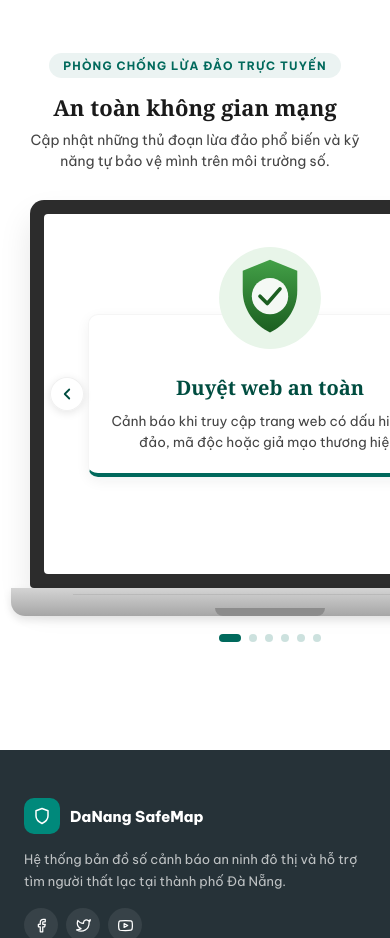
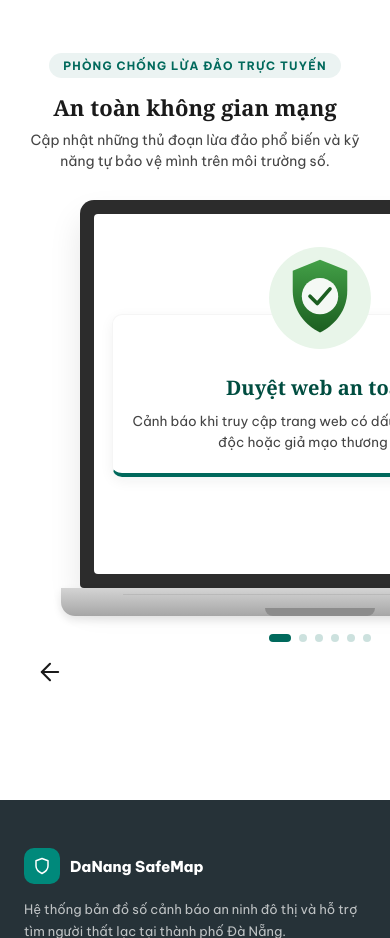
Before and after one commit to Misa360/Pbl3, an ASP.NET Core app: template Views/Article/Index.cshtml in a window 390 px wide. Shown: the part 209-1147 px from the top of the page. Run offline with ASP.NET Core 8, Linux system fonts and the light colour scheme; the template is opened without the code that fills it, so the values that code supplies are empty; some libraries are stand-ins or nearby versions.

Commit message:
Aware: arrows back outside laptop (thin icon, between laptop & side cards), tall side cards
- Restored 5-col grid: side-prev | arrow ‹ | laptop | arrow › | side-next
- Arrows now simple thin SVG icons (no button frame, no shadow), centered vertically in the gap between laptop and side cards
- Side cards now tall (min-height 280px) with display: flex / center to vertically center the text — matches chongluadao.vn reference
- Slide track padding reduced (no longer needs space for inset arrows)
- Mobile: arrows reflow under laptop on narrow screens, side cards hidden

Co-Authored-By: Ngọc Ánh <ngocanhb516@gmail.com>

```diff
--- a/Views/Article/Index.cshtml
+++ b/Views/Article/Index.cshtml
@@ -545,24 +545,24 @@ else if (mode == "public" || mode == "home")
                 <div class="bdn-aware__rig" id="bdnAwareRig">
                     <div class="bdn-aware__side bdn-aware__side--prev" id="bdnAwarePrev"></div>
 
+                    <button type="button" class="bdn-aware__arrow bdn-aware__arrow--prev" id="bdnAwareBtnPrev" aria-label="Trước">
+                        <svg viewBox="0 0 24 24" fill="none" stroke="currentColor" stroke-width="1.8" stroke-linecap="round" stroke-linejoin="round"><line x1="19" y1="12" x2="5" y2="12"/><polyline points="12 19 5 12 12 5"/></svg>
+                    </button>
+
                     <div class="bdn-aware__device">
                         <div class="bdn-aware__bezel">
                             <div class="bdn-aware__screen">
                                 @* Track chứa N slide, JS sẽ translateX để chuyển *@
                                 <div class="bdn-aware__track" id="bdnAwareTrack"></div>
-
-                                @* Mũi tên ‹ › NẰM TRONG màn hình laptop *@
-                                <button type="button" class="bdn-aware__arrow bdn-aware__arrow--prev" id="bdnAwareBtnPrev" aria-label="Trước">
-                                    <svg viewBox="0 0 24 24" fill="none" stroke="currentColor" stroke-width="2.4" stroke-linecap="round" stroke-linejoin="round"><polyline points="15 6 9 12 15 18"/></svg>
-                                </button>
-                                <button type="button" class="bdn-aware__arrow bdn-aware__arrow--next" id="bdnAwareBtnNext" aria-label="Sau">
-                                    <svg viewBox="0 0 24 24" fill="none" stroke="currentColor" stroke-width="2.4" stroke-linecap="round" stroke-linejoin="round"><polyline points="9 6 15 12 9 18"/></svg>
-                                </button>
                             </div>
                         </div>
                         <div class="bdn-aware__base"></div>
                         <div class="bdn-aware__dots" id="bdnAwareDots"></div>
                     </div>
+
+                    <button type="button" class="bdn-aware__arrow bdn-aware__arrow--next" id="bdnAwareBtnNext" aria-label="Sau">
+                        <svg viewBox="0 0 24 24" fill="none" stroke="currentColor" stroke-width="1.8" stroke-linecap="round" stroke-linejoin="round"><line x1="5" y1="12" x2="19" y2="12"/><polyline points="12 5 19 12 12 19"/></svg>
+                    </button>
 
                     <div class="bdn-aware__side bdn-aware__side--next" id="bdnAwareNext"></div>
                 </div>
--- a/wwwroot/css/article-news.css
+++ b/wwwroot/css/article-news.css
@@ -800,22 +800,22 @@
     font-size: 14px; color: var(--bdn-lead); line-height: 1.5;
 }
 
-/* ── Layout: side prev | laptop | side next (mũi tên giờ TRONG laptop) ── */
+/* ── Layout: side-prev | arrow ‹ | laptop | arrow › | side-next ── */
 .bdn-aware__rig {
     display: grid;
-    grid-template-columns: 1fr auto 1fr;
-    align-items: center;
-    gap: 24px;
-    max-width: 1100px;
+    grid-template-columns: 1fr auto auto auto 1fr;
+    align-items: stretch;
+    gap: 16px;
+    max-width: 1180px;
     margin: 0 auto;
 }
 
-/* Side cards (text only, ngoài laptop) — nền xanh nhạt để nổi trên page bg */
+/* Side cards: text-only, CAO bằng laptop screen, padding lớn để text căn giữa dọc */
 .bdn-aware__side {
     background: #e8f5ee;
     border: 1px solid rgba(0,105,92,0.10);
     border-radius: 14px;
-    padding: 36px 18px;
+    padding: 24px 20px;
     text-align: center;
     font-family: var(--bdn-serif);
     font-size: 17px; font-weight: 700;
@@ -824,6 +824,11 @@
     cursor: pointer;
     box-shadow: 0 4px 12px rgba(0,40,30,0.04);
     transition: transform 0.2s, box-shadow 0.2s, background 0.2s;
+    display: flex;
+    align-items: center;
+    justify-content: center;
+    min-height: 280px;
+    align-self: center;
 }
 .bdn-aware__side:hover {
     transform: translateY(-1px);
@@ -831,28 +836,20 @@
     box-shadow: 0 6px 18px rgba(0,40,30,0.08);
 }
 
-/* Arrow buttons — TRÒN, NẰM TRONG màn hình laptop, mép trái/phải */
+/* Arrow icons — đơn giản (không khung), nằm GIỮA side card và laptop */
 .bdn-aware__arrow {
-    position: absolute;
-    top: 50%; transform: translateY(-50%);
+    background: transparent;
+    border: 0;
     width: 40px; height: 40px;
-    background: rgba(255,255,255,0.92);
-    border: 1px solid rgba(0,0,0,0.06);
-    border-radius: 50%;
-    color: var(--bdn-green-dark, #00524a);
+    color: var(--bdn-ink, #222);
     cursor: pointer;
     display: flex; align-items: center; justify-content: center;
-    box-shadow: 0 2px 8px rgba(0,0,0,0.10);
-    transition: background 0.2s, color 0.2s, box-shadow 0.2s;
-    z-index: 5;
+    align-self: center;
+    transition: color 0.2s, transform 0.2s;
+    padding: 0;
 }
-.bdn-aware__arrow:hover {
-    background: var(--bdn-green); color: #fff;
-    box-shadow: 0 4px 14px rgba(0,105,92,0.30);
-}
-.bdn-aware__arrow svg { width: 18px; height: 18px; }
-.bdn-aware__arrow--prev { left: 12px; }
-.bdn-aware__arrow--next { right: 12px; }
+.bdn-aware__arrow:hover { color: var(--bdn-green); transform: scale(1.15); }
+.bdn-aware__arrow svg { width: 28px; height: 28px; }
 
 /* ── Laptop mockup ── */
 .bdn-aware__device {
@@ -885,7 +882,7 @@
 .bdn-aware__slide {
     flex: 0 0 100%;
     width: 100%;
-    padding: 28px 50px 24px; /* chừa chỗ 2 mũi tên ở mép trái/phải */
+    padding: 28px 28px 24px;
     box-sizing: border-box;
     display: flex;
     flex-direction: column;
@@ -964,25 +961,29 @@
 .bdn-aware__dot.is-active { background: var(--bdn-green); width: 22px; border-radius: 4px; }
 
 @media (max-width: 1000px) {
-    .bdn-aware__rig { grid-template-columns: 1fr auto 1fr; gap: 16px; }
-    .bdn-aware__side { padding: 22px 12px; font-size: 14.5px; }
+    .bdn-aware__rig { gap: 10px; grid-template-columns: 1fr auto auto auto 1fr; }
+    .bdn-aware__side { padding: 22px 12px; font-size: 14.5px; min-height: 220px; }
     .bdn-aware__device { width: 420px; }
 }
 @media (max-width: 760px) {
-    .bdn-aware__rig { grid-template-columns: 1fr; }
+    .bdn-aware__rig {
+        grid-template-columns: auto 1fr auto;
+        grid-template-areas:
+            ". laptop ."
+            "prev . next";
+    }
+    .bdn-aware__device { grid-area: laptop; width: 100%; max-width: 480px; margin: 0 auto; }
+    .bdn-aware__arrow--prev { grid-area: prev; }
+    .bdn-aware__arrow--next { grid-area: next; }
     .bdn-aware__side { display: none; }
-    .bdn-aware__device { width: 100%; max-width: 480px; margin: 0 auto; }
     .bdn-aware__title { font-size: 24px; }
 }
 @media (max-width: 480px) {
     .bdn-aware { padding: 24px 12px 28px; }
-    .bdn-aware__slide { padding: 24px 44px 20px; }
+    .bdn-aware__slide { padding: 24px 18px 20px; }
     .bdn-aware__icon { width: 120px; height: 120px; margin: 0 auto -44px; }
     .bdn-aware__icon svg { width: 120px; height: 120px; }
     .bdn-aware__panel { padding: 60px 18px 20px; }
-    .bdn-aware__arrow { width: 34px; height: 34px; }
-    .bdn-aware__arrow--prev { left: 6px; }
-    .bdn-aware__arrow--next { right: 6px; }
     .bdn-aware__title { font-size: 22px; }
 }
 
```
